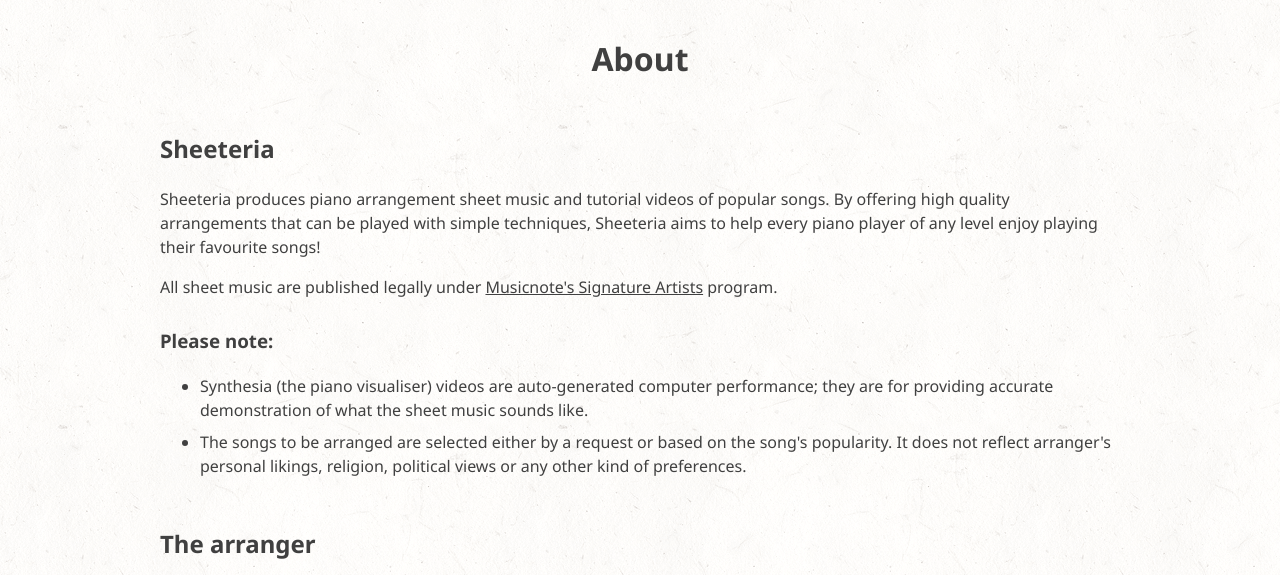
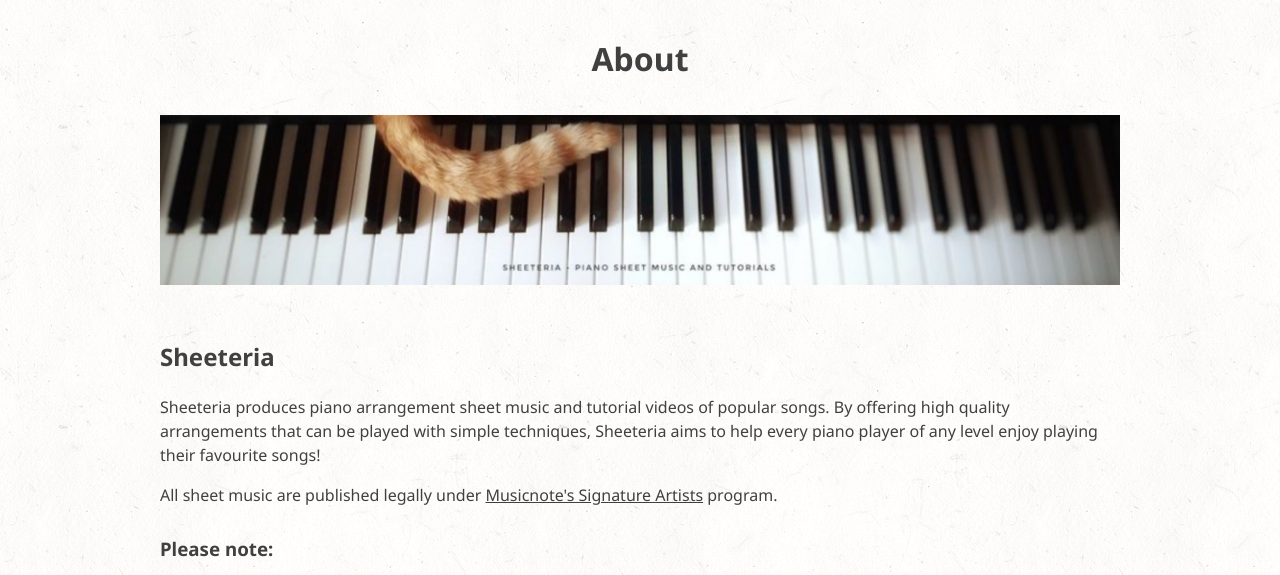
Before and after one commit to htmsk138/sheeteria, an Eleventy site: page src/about.md in a window 1280 px wide. Shown: the part 166-741 px from the top of the page. Built offline with nearby package versions, Linux system fonts and the light colour scheme; Eleventy itself is replaced by a stand-in of ours; files that its build step writes are made by us from their sources; what csv-parse would draw is missing.

Commit message:
Add cover photo to About page

```diff
--- a/src/about.md
+++ b/src/about.md
@@ -4,6 +4,8 @@
 ---
 
 # About
+
+![Cover photo](/assets/img/sheeteria_cat.jpeg)
 
 ## Sheeteria
 
```
Also changed, not shown: src/assets/img/sheeteria_cat.jpeg (added).
